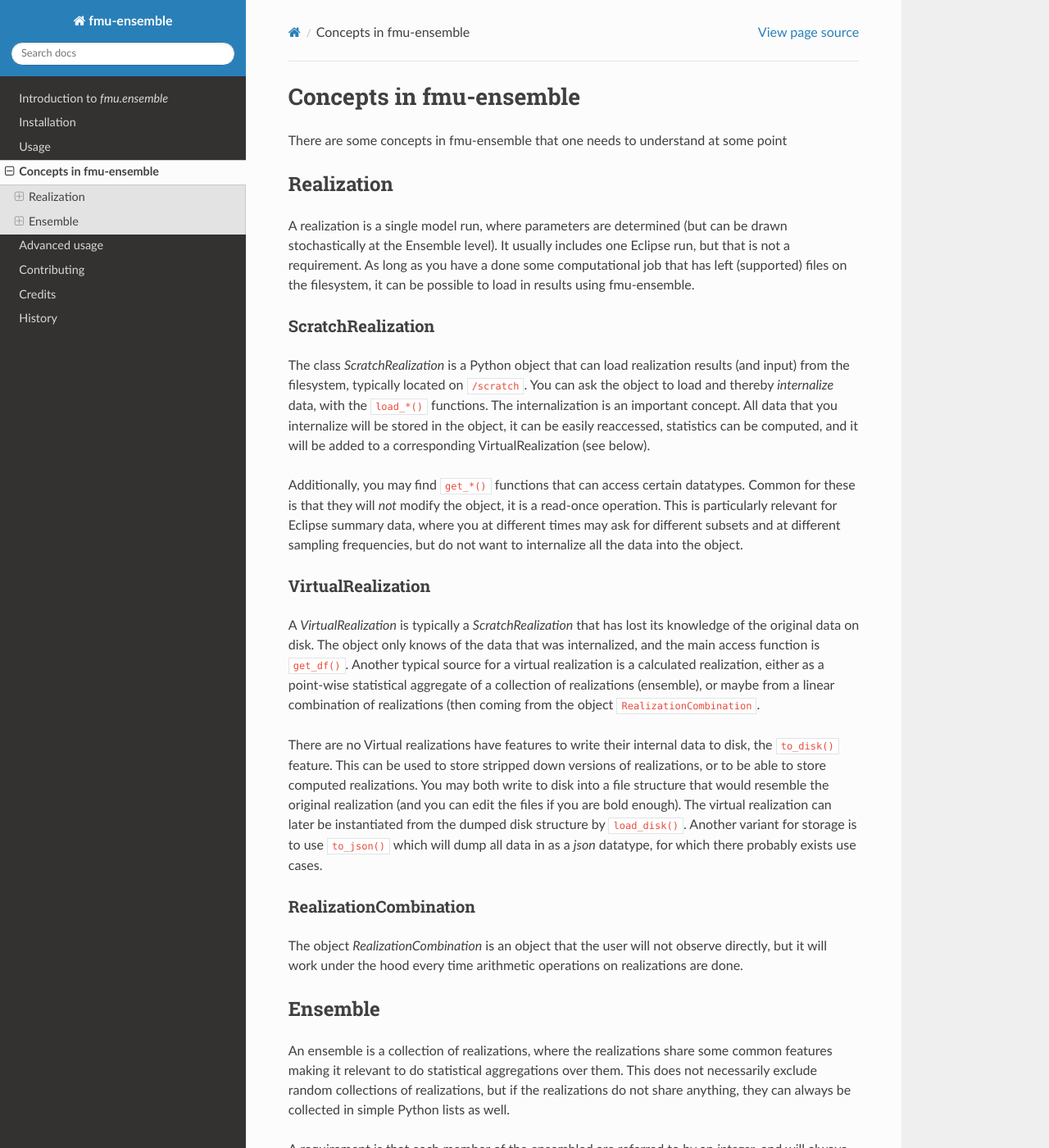
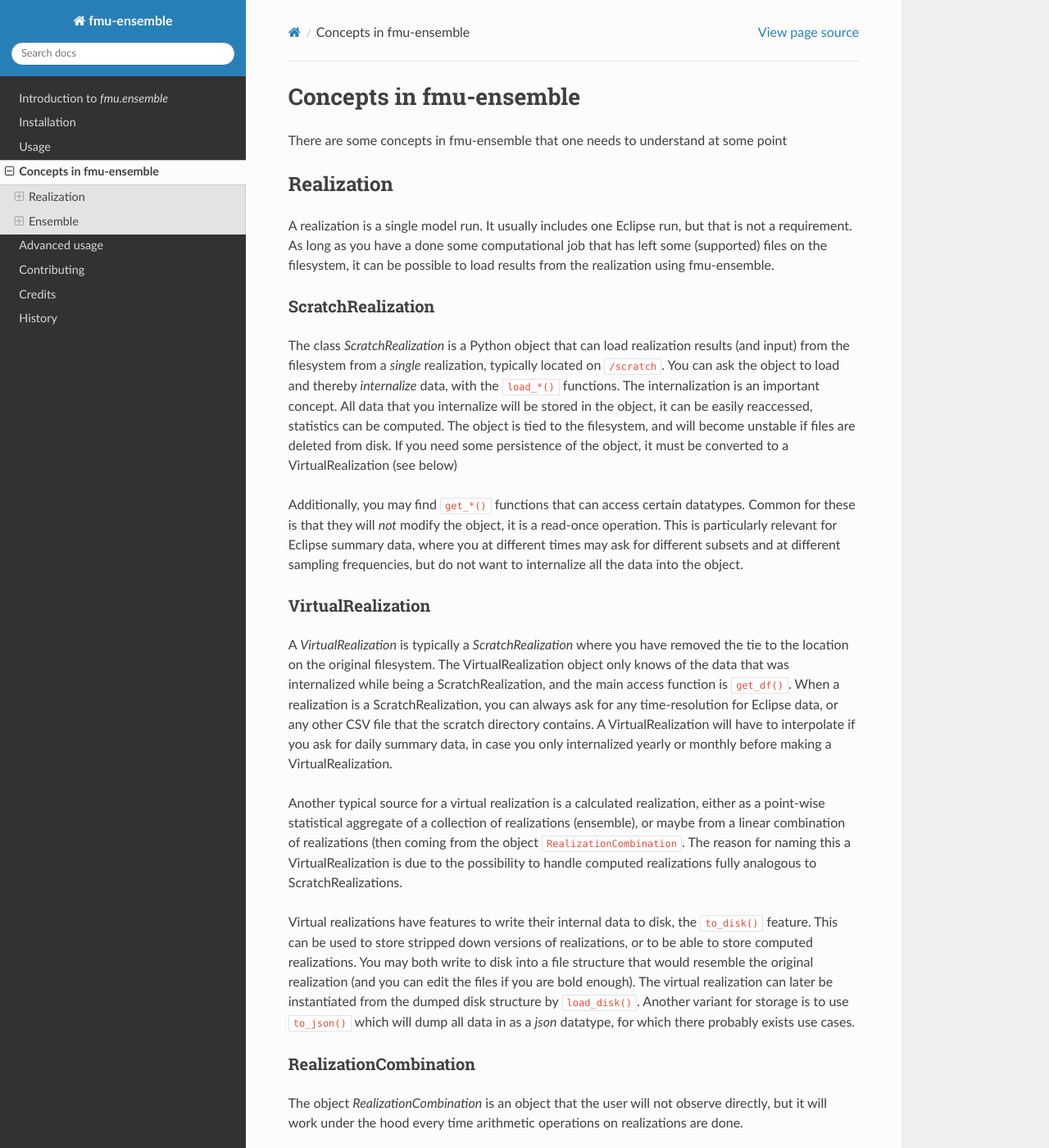
Before and after one commit to equinor/fmu-ensemble, a Sphinx documentation site: the page built from docs/concepts.rst, in a window 1280 px wide and 1400 px high. Shown: the whole window at 82% size. Built offline with Sphinx 7.4.7 and the Read the Docs theme 2.0.0, drawn with Linux system fonts in a browser that asks for light colours; pages that are not in the unit, such as notebooks, are missing from menus; some of the changed text lies outside the part shown.

Commit message:
Potentially improve documentation on Virtual vs Scratch

```diff
--- a/docs/concepts.rst
+++ b/docs/concepts.rst
@@ -7,23 +7,26 @@ at some point
 Realization
 -----------
 
-A realization is a single model run, where parameters are determined (but
-can be drawn stochastically at the Ensemble level). It usually includes one
-Eclipse run, but that is not a requirement. As long as you have a done some
-computational job that has left (supported) files on the filesystem, it can
-be possible to load in results using fmu-ensemble.
+A realization is a single model run. It usually includes one Eclipse
+run, but that is not a requirement. As long as you have a done some
+computational job that has left some (supported) files on the
+filesystem, it can be possible to load results from the realization
+using fmu-ensemble.
 
 
 ScratchRealization
 ^^^^^^^^^^^^^^^^^^
 
 The class `ScratchRealization` is a Python object that can load
-realization results (and input) from the filesystem, typically located
-on ``/scratch``. You can ask the object to load and thereby *internalize* data,
-with the ``load_*()`` functions. The internalization is an important
-concept. All data that you internalize will be stored in the object,
-it can be easily reaccessed, statistics can be computed, and it will
-be added to a corresponding VirtualRealization (see below).
+realization results (and input) from the filesystem from a *single*
+realization, typically located on ``/scratch``. You can ask the object
+to load and thereby *internalize* data, with the ``load_*()``
+functions. The internalization is an important concept. All data that
+you internalize will be stored in the object, it can be easily
+reaccessed, statistics can be computed. The object is tied to the
+filesystem, and will become unstable if files are deleted from
+disk. If you need some persistence of the object, it must be converted
+to a VirtualRealization (see below)
 
 Additionally, you may find ``get_*()`` functions that can access certain
 datatypes. Common for these is that they will *not* modify the object,
@@ -35,16 +38,25 @@ internalize all the data into the object.
 VirtualRealization
 ^^^^^^^^^^^^^^^^^^
 
-A `VirtualRealization` is typically a `ScratchRealization` that has lost
-its knowledge of the original data on disk. The object only knows of
-the data that was internalized, and the main access function is
-``get_df()``. Another typical source for a virtual realization is a
-calculated realization, either as a point-wise statistical aggregate
-of a collection of realizations (ensemble), or maybe from a linear
+A `VirtualRealization` is typically a `ScratchRealization` where you
+have removed the tie to the location on the original filesystem.  The
+VirtualRealization object only knows of the data that was internalized
+while being a ScratchRealization, and the main access function is
+``get_df()``. When a realization is a ScratchRealization, you can
+always ask for any time-resolution for Eclipse data, or any other CSV
+file that the scratch directory contains. A VirtualRealization will
+have to interpolate if you ask for daily summary data, in case you
+only internalized yearly or monthly before making a
+VirtualRealization.
+
+Another typical source for a virtual realization is a calculated
+realization, either as a point-wise statistical aggregate of a
+collection of realizations (ensemble), or maybe from a linear
 combination of realizations (then coming from the object
-``RealizationCombination``.
+``RealizationCombination``. The reason for naming this a
+VirtualRealization is due to the possibility to handle computed
+realizations fully analogous to ScratchRealizations.
 
-There are no
 Virtual realizations have features to write their internal data to
 disk, the ``to_disk()`` feature. This can be used to store stripped down
 versions of realizations, or to be able to store computed
@@ -83,7 +95,11 @@ A `ScratchEnsemble` is an ensemble that is initialized from a
 directory of realization-runs on the file system, typically on
 `/scratch`. This object can do a full initialization of all
 `ScratchRealization` in a specific directory, and collect them into a
-ensemble object.
+ensemble object. The ScratchEnsemble object itself is very light, it
+is more or less only a list of ScratchRealization objects, and support
+functions for running operations on all of them. Whenever you ask for
+an aggregated dataset, data aggregation over all realizations is
+performed on the fly.
 
 
 VirtualEnsemble
@@ -102,6 +118,17 @@ data to your chosen time index. This is opposed to a ScratchEnsemble which
 in that case would go back to the original binary files and give the correct
 answer.
 
+Since all data is aggregated, VirtualEnsembles may work faster than
+ScratchEnsemble. The recommended procedure would then be to initialize
+a ScratchEnsemble, internalize all data you need using ``load_*()``,
+and then make a VirtualEnsemble object using ``.to_virtual()``.  Also,
+if you want to add additional ensemble data, aggregated by your own
+ad-hoc code, you can only do that on VirtualEnsemble, which has an
+``.append()`` function. It is also possible to replace existing
+aggregated data in a VirtualEnsemble, for example making new summary
+vectors that are combinations of other data.
+
+
 EnsembleCombination
 ^^^^^^^^^^^^^^^^^^^
 
@@ -116,7 +143,7 @@ actual combination of numbers is *not* done until you actually ask for
 it. That means that initialization of `EnsembleCombination` is fast,
 but when you ask for its data, it might take time. If you want all
 data to be evaluated in one go, you ask the object for a
-`VirtualEnsemble` using the function `to_virtual()`, which means that
+`VirtualEnsemble` using the function ``.to_virtual()``, which means that
 all internalized data is evaluated and returned to you for further
 access and/or storage.
 
```
